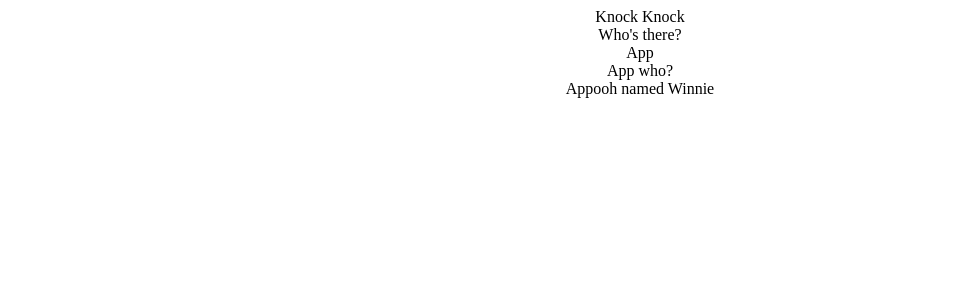
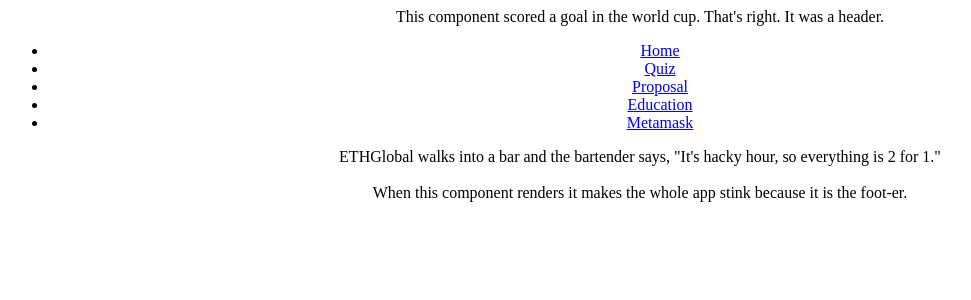
Before and after one commit to onionpeel/cities_protocol, a React (Create React App) app in the folder frontend/: page / in a window 1280 px wide. Shown: the top 300 px of the page, without its empty margins (0-971 px from the left). Built offline with nearby package versions, Linux system fonts and the light colour scheme.

Commit message:
finishes react-router; adds Quiz.js

```diff
--- a/frontend/src/components/App.js
+++ b/frontend/src/components/App.js
@@ -1,22 +1,64 @@
+import Header from './Header';
+import Footer from './Footer';
+import Home from './Home';
+import Quiz from './Quiz';
+import Proposal from './Proposal';
+import Education from './Education';
+import Metamask from './Metamask';
+import {
+  BrowserRouter as Router,
+  Switch,
+  Route,
+  Link
+} from "react-router-dom";
 
 function App() {
   return (
     <div className="App">
-      <div>
-        Knock Knock
-      </div>
-      <div>
-        Who's there?
-      </div>
-      <div>
-        App
-      </div>
-      <div>
-        App who?
-      </div>
-      <div>
-        Appooh named Winnie
-      </div>
+      <Header />
+      <Router>
+        <div>
+          <nav>
+            <ul>
+              <li>
+                <Link to="/">Home</Link>
+              </li>
+              <li>
+                <Link to="/quiz">Quiz</Link>
+              </li>
+              <li>
+                <Link to="/proposal">Proposal</Link>
+              </li>
+              <li>
+                <Link to="/education">Education</Link>
+              </li>
+              <li>
+                <Link to="/metamask">Metamask</Link>
+              </li>
+            </ul>
+          </nav>
+
+          <Switch>
+            <Route path="/quiz">
+              <Quiz />
+            </Route>
+            <Route path="/proposal">
+              <Proposal />
+            </Route>
+            <Route path="/education">
+              <Education />
+            </Route>
+            <Route path="/metamask">
+              <Metamask />
+            </Route>
+            <Route path="/">
+              <Home />
+            </Route>
+          </Switch>
+        </div>
+      </Router>
+      <br></br>
+      <Footer />
     </div>
   );
 }
--- /dev/null
+++ b/frontend/src/components/Quiz.js
@@ -0,0 +1,23 @@
+const Quiz = () => {
+  return (
+    <div>
+      <div>
+        Knock Knock
+      </div>
+      <div>
+        Who's there?
+      </div>
+      <div>
+        App
+      </div>
+      <div>
+        App who?
+      </div>
+      <div>
+        Appooh named Winnie
+      </div>
+    </div>
+  );
+};
+
+export default Quiz;
```
